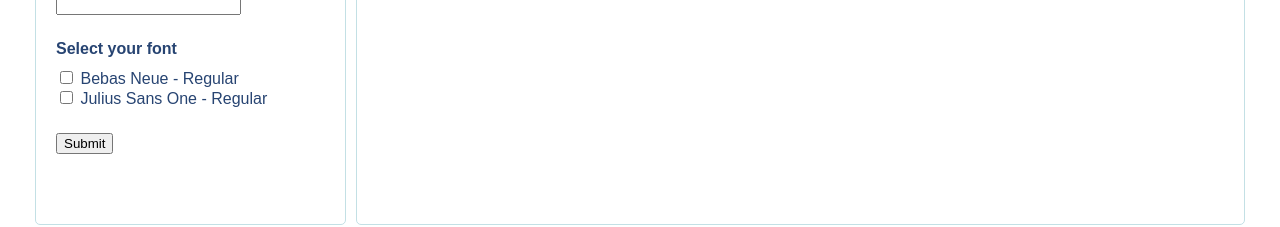
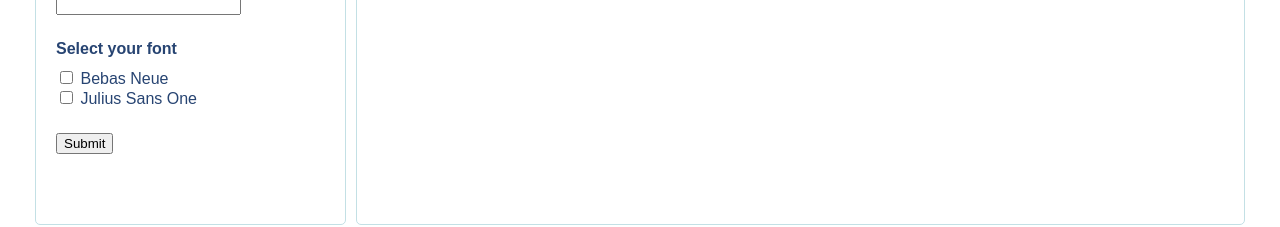
Before and after one commit to drsherlock/image-generator-web, a React (Create React App) app: page / in a window 1280 px wide. Shown: the part 510-737 px from the top of the page. Built offline with nearby package versions, Linux system fonts and the light colour scheme.

Commit message:
Update font names

```diff
--- a/src/availableFonts.js
+++ b/src/availableFonts.js
@@ -1,4 +1,4 @@
 export const availableFonts = [
-  { key: "BebasNeue-Regular", name: "Bebas Neue - Regular" },
-  { key: "JuliusSansOne-Regular", name: "Julius Sans One - Regular" }
+  { key: "BebasNeue-Regular", name: "Bebas Neue" },
+  { key: "JuliusSansOne-Regular", name: "Julius Sans One" }
 ];
```
